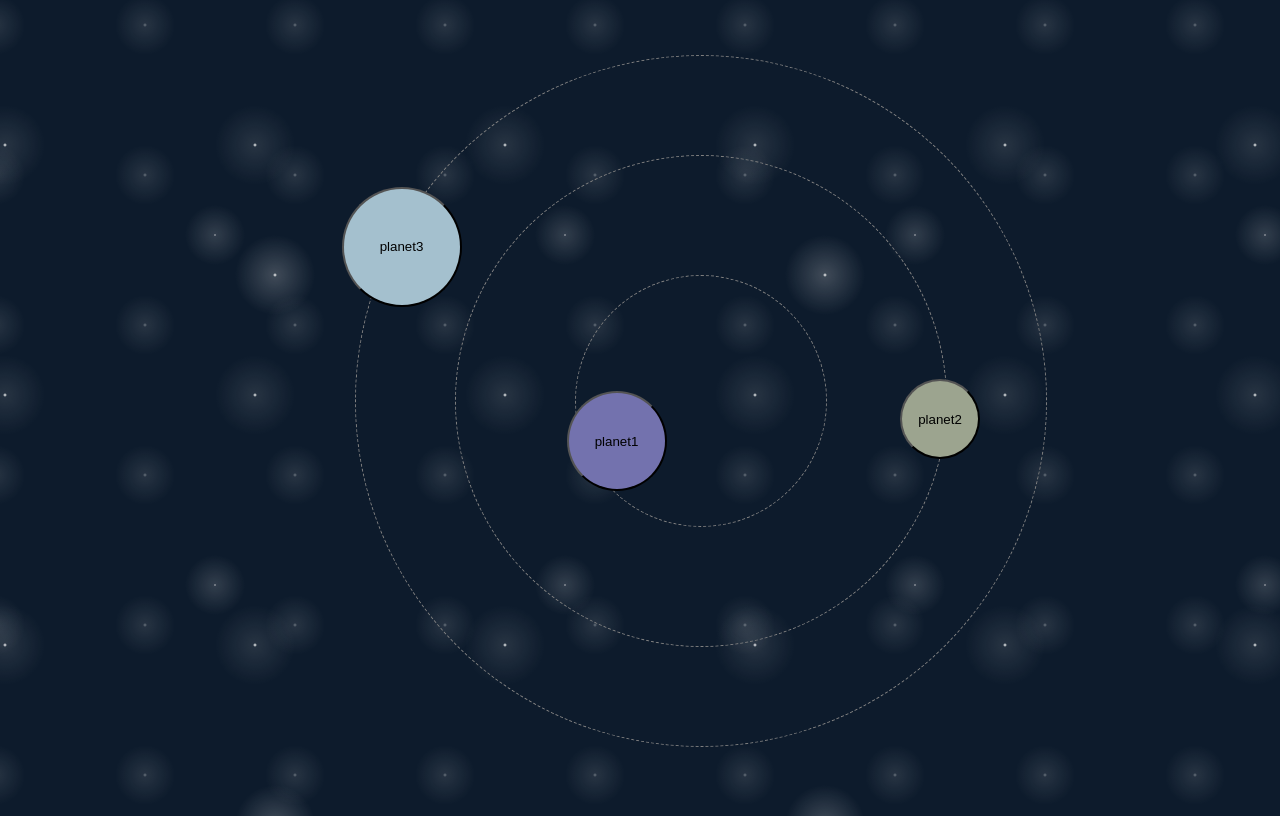
After one commit to lizziesian/drp, a Flask app: template exerciseapp/templates/missions.html in a window 1280 px wide. The commit adds this page. Run offline with Flask 2, Linux system fonts and the light colour scheme; the template is opened without the code that fills it, so the values that code supplies are empty.

Commit message:
implement three missions(can watch the next video without the previous one)

```diff
--- /dev/null
+++ b/exerciseapp/file/exercise.xml
@@ -0,0 +1,6 @@
+<?xml version="1.0" encoding="UTF-8"?>
+<root>
+	<exercise file="exercise1.MOV" title="exercise1" count="0"/>
+	<exercise file="exercise2.MOV" title="exercise2" count="0"/>
+	<exercise file="exercise3.MOV" title="exercise3" count="0"/>
+</root>
--- a/exerciseapp/templates/mission_start.html
+++ b/exerciseapp/templates/mission_start.html
@@ -1,9 +1,7 @@
-{% extends "layout.html" %}
-
-{% block content %}
+{% extends "layout.html" %} {% block content %}
 
 <div style="width: 100%; text-align: center; padding: 20%;">
-    <h1> {{ user["name"] }}'s Level: {{ user["level"] }} </h1>
+    <h1> {{ user["name"] }}'s Level: {{user["level"]}} </h1>
 
     <form action="{{ url_for("main.exercise_video") }}">
         <button class="glow-button" type="submit" style="text-align: center;">START MISSION</button>
--- /dev/null
+++ b/exerciseapp/templates/missions.html
@@ -0,0 +1,153 @@
+{% extends "layout.html" %} {% block content %}
+<html>
+
+<head>
+    <style>
+        .body {
+            display: flex;
+            min-height: 100vh;
+            background-color: #0d1b2c;
+            background-image: radial-gradient(white, rgba(255, 255, 255, .2) 2px, transparent 40px), radial-gradient(white, rgba(255, 255, 255, .15) 1px, transparent 30px), radial-gradient(white, rgba(255, 255, 255, .1) 2px, transparent 40px), radial-gradient(rgba(255, 255, 255, .4), rgba(255, 255, 255, .1) 2px, transparent 30px);
+            background-size: 550px 550px, 350px 350px, 250px 250px, 150px 150px;
+            background-position: 0 0, 40px 60px, 130px 270px, 70px 100px;
+            overflow: hidden;
+        }
+
+        .planet1 {
+            left: 566.5px;
+            top: 391px;
+            height: 100px;
+            width: 100px;
+            background-color: rgb(115, 114, 174);
+            border-radius: 50%;
+            position: absolute;
+            transform-origin: 134px 9px;
+            /* animation: rotate 6.25s infinite linear; */
+        }
+
+        .planet1Orbit {
+            left: 575px;
+            top: 275px;
+            height: 250px;
+            width: 250px;
+            background-color: transparent;
+            border-radius: 50%;
+            border-style: dashed;
+            border-color: gray;
+            position: absolute;
+            border-width: 1px;
+            /*margin: 100px;*/
+            /*transform-origin: -75px -75px;*/
+            /*animation: rotate 4s infinite linear;*/
+            margin: 0px;
+            padding: 0px;
+        }
+
+
+        .planet2 {
+            left: 900px;
+            /* left: 434px; */
+            top: 379px;
+            height: 80px;
+            width: 80px;
+            background-color: rgb(156, 164, 143);
+            border-radius: 50%;
+            position: absolute;
+            transform-origin: 266px 21px;
+            /* animation: rotate 12.04s infinite linear; */
+        }
+
+
+        .planet2Orbit {
+            left: 455px;
+            top: 155px;
+            height: 490px;
+            width: 490px;
+            background-color: transparent;
+            border-radius: 50%;
+            border-style: dashed;
+            border-color: gray;
+            position: absolute;
+            border-width: 1px;
+            /*margin: 100px;*/
+            /*transform-origin: -75px -75px;*/
+            /*animation: rotate 4s infinite linear;*/
+            margin: 0px;
+            padding: 0px;
+        }
+
+        .planet3 {
+            left: 341.5px;
+            top: 186.5px;
+            /*top：386.5px*/
+            height: 120px;
+            width: 120px;
+            background-color: rgb(164, 192, 206);
+            border-radius: 50%;
+            position: absolute;
+            transform-origin: 358.5px 13.5px;
+            /* animation: rotate 17.46s infinite linear; */
+        }
+
+        .planet3Orbit {
+            left: 355px;
+            top: 55px;
+            height: 690px;
+            width: 690px;
+            background-color: transparent;
+            border-radius: 50%;
+            border-style: dashed;
+            border-color: gray;
+            position: absolute;
+            border-width: 1px;
+            /*margin: 100px;*/
+            /*transform-origin: -75px -75px;*/
+            /*animation: rotate 4s infinite linear;*/
+            margin: 0px;
+            padding: 0px;
+        }
+        button, input{
+            z-index:10;
+        }
+
+        @keyframes rotate {
+            100% {
+                transform: rotate(-360deg);
+            }
+        }
+    </style>
+
+</head>
+
+<body>
+    <div class="body">
+        <div class='planet1Orbit'></div>
+
+
+        <form action=" {{ url_for( "main.exercise_video1") }} ">
+
+            <button id="one" class="planet1 " >planet1</button>
+        </form>
+
+        <div class='planet2Orbit'></div>
+
+
+        <form action=" {{ url_for( "main.exercise_video2") }} ">
+
+            <button id="two" class="planet2 ">planet2</button>
+        </form>
+
+        <div class='planet3Orbit'></div>
+
+        <form action=" {{ url_for( "main.exercise_video3") }} ">
+
+            <button id="three" class="planet3 " >planet3</button>
+        </form>
+
+
+    </div>
+</body>
+
+
+</html>
+{% endblock content %}
--- a/requirements.txt
+++ b/requirements.txt
@@ -4,5 +4,5 @@ werkzeug==2.0.3
 sqlalchemy==1.3.23
 flask_sqlalchemy==2.4.4
 gunicorn
-psycopg2-binary
 python-dotenv
+psycopg2
```
Also changed, not shown: exerciseapp/file/movies.xml (deleted, +0 -7 lines), exerciseapp/routes/main.py (+29 -3 lines), exerciseapp/static/style.css (+26 -11 lines), exerciseapp/templates/exercise_video.html (+21 -3 lines), exerciseapp/xml_lib.py (+24 -24 lines), exerciseapp/static/planets/planet1.png (added), exerciseapp/static/planets/planet2.png (added), exerciseapp/static/planets/planet3.png (added), 2 other files.
